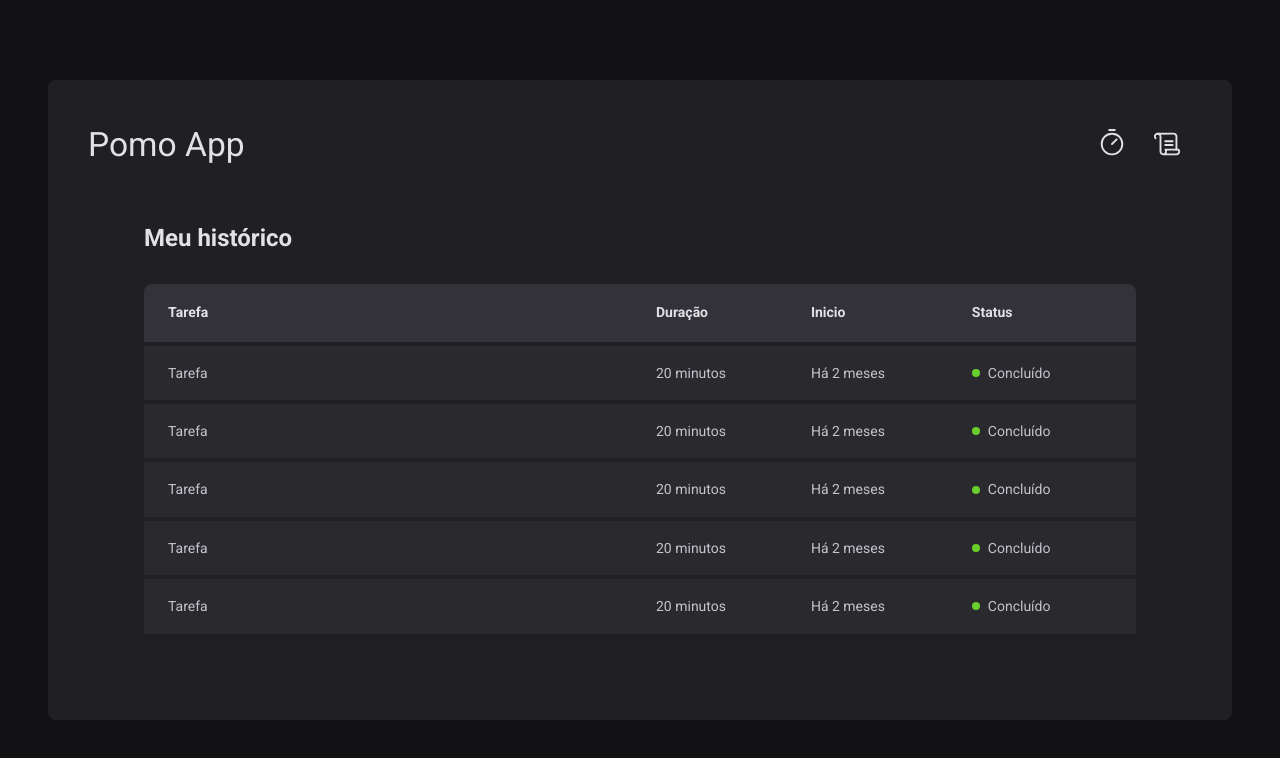
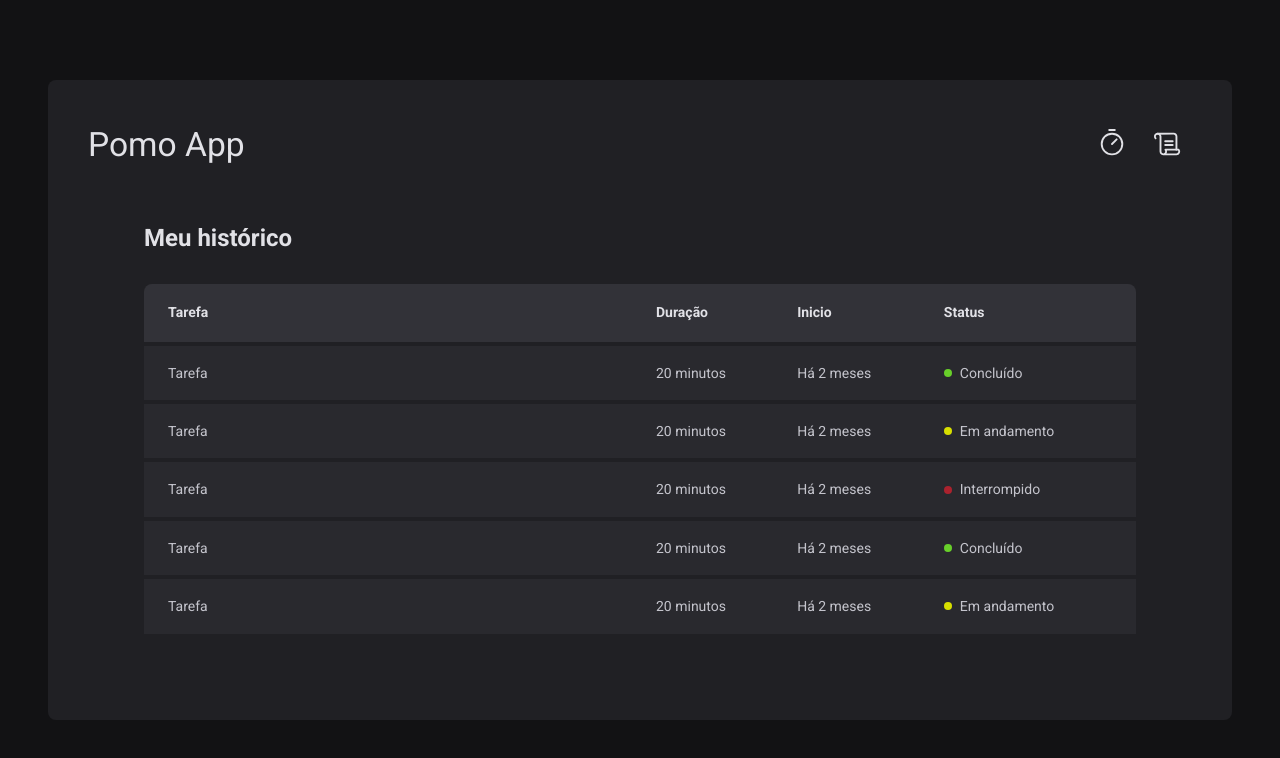
Before and after one commit to felipenobrg/pomodoro-app-react, a React (Vite) app: page /history in a window 1280 px wide. Shown: the top 758 px of the page. Built offline with nearby package versions, Linux system fonts and the light colour scheme.

Commit message:
validation of form

```diff
--- a/package.json
+++ b/package.json
@@ -11,11 +11,14 @@
     "lintt": "eslint src --ext .ts, .tsx --fix"
   },
   "dependencies": {
+    "@hookform/resolvers": "^3.1.0",
     "phosphor-react": "^1.4.1",
     "react": "^18.2.0",
     "react-dom": "^18.2.0",
+    "react-hook-form": "^7.43.9",
     "react-router-dom": "^6.11.1",
-    "styled-components": "^6.0.0-rc.1"
+    "styled-components": "^6.0.0-rc.1",
+    "zod": "^3.21.4"
   },
   "devDependencies": {
     "@rocketseat/eslint-config": "^1.2.0",
--- a/src/pages/History/index.tsx
+++ b/src/pages/History/index.tsx
@@ -29,7 +29,15 @@
               <td>20 minutos</td>
               <td>Há 2 meses</td>
               <td>
-                <Status statusColor="green">Concluído</Status>
+                <Status statusColor="yellow">Em andamento</Status>
+              </td>
+            </tr>
+            <tr>
+              <td>Tarefa</td>
+              <td>20 minutos</td>
+              <td>Há 2 meses</td>
+              <td>
+                <Status statusColor="red">Interrompido</Status>
               </td>
             </tr>
             <tr>
@@ -45,15 +53,7 @@
               <td>20 minutos</td>
               <td>Há 2 meses</td>
               <td>
-                <Status statusColor="green">Concluído</Status>
-              </td>
-            </tr>
-            <tr>
-              <td>Tarefa</td>
-              <td>20 minutos</td>
-              <td>Há 2 meses</td>
-              <td>
-                <Status statusColor="green">Concluído</Status>
+                <Status statusColor="yellow">Em andamento</Status>
               </td>
             </tr>
           </tbody>
--- a/src/pages/Home/index.tsx
+++ b/src/pages/Home/index.tsx
@@ -1,4 +1,8 @@
 import { Play } from 'phosphor-react'
+import { useForm } from 'react-hook-form'
+import { zodResolver } from '@hookform/resolvers/zod'
+import * as zod from 'zod'
+
 import {
   CountdownContainer,
   FormContainer,
@@ -9,16 +13,34 @@
   TaskInput,
 } from './styles'
 
+const newCycleFormValidationSchema = zod.object({
+  task: zod.string().min(1, 'Informe a tarefa'),
+  minutesAmout: zod
+    .number()
+    .min(5, 'O ciclo precisa ser de no mínimo 5 minutos')
+    .max(60, 'O ciclo precisa ser de no máximo 60 minutos'),
+})
+
 export const Home = () => {
+  const { register, handleSubmit, watch } = useForm({
+    resolver: zodResolver(newCycleFormValidationSchema),
+  })
+
+  const handleCreateNewCycle = (data) => {}
+
+  const task = watch('task')
+  const isSubmitDisabled = !task
+
   return (
     <HomeContainer>
-      <form action="">
+      <form onSubmit={handleSubmit(handleCreateNewCycle)} action="">
         <FormContainer>
           <label htmlFor="task">Vou trabalhar em</label>
           <TaskInput
             id="task"
             list="task-suggestion"
             placeholder="Dê um nome para o seu projeto"
+            {...register('task')}
           />
 
           <datalist id="task-suggestion">
@@ -33,6 +55,7 @@
             step={5}
             min={5}
             max={60}
+            {...register('minutesAmount', { valueAsNumber: true })}
           />
 
           <span>minutos.</span>
@@ -45,7 +68,7 @@
           <span>0</span>
           <span>0</span>
         </CountdownContainer>
-        <StartCoutdownButton type="submit">
+        <StartCoutdownButton disabled={isSubmitDisabled} type="submit">
           <Play size={24} />
           Começar
         </StartCoutdownButton>
```
Also changed, not shown: 1 other file (tests, documents, lock files or other folders).
